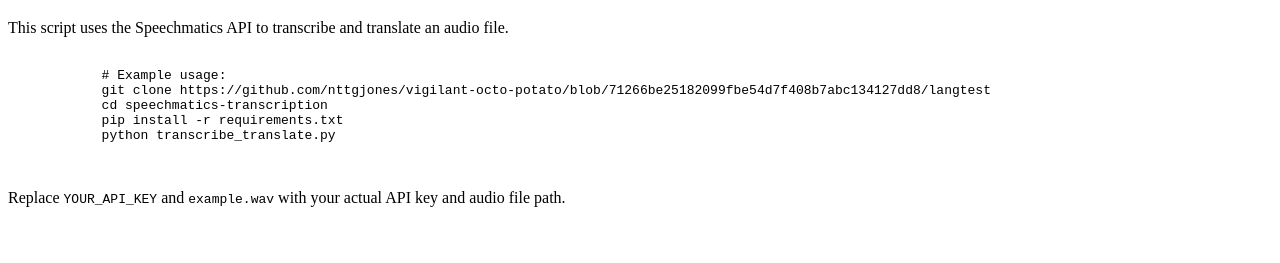
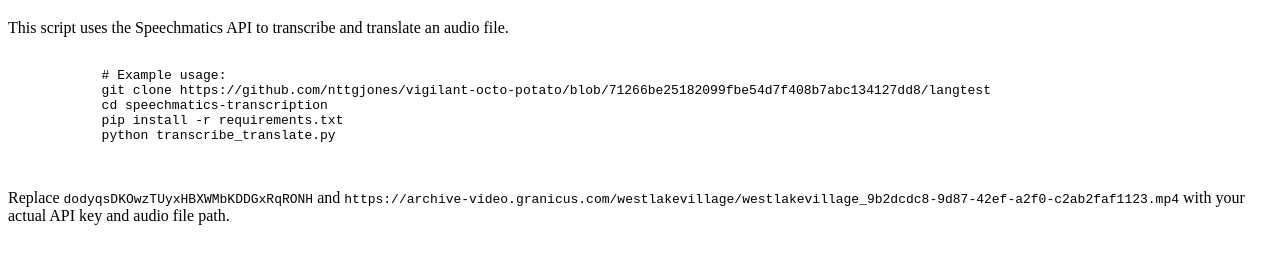
Before and after one commit to nttgjones/vigilant-octo-potato, a plain HTML site: page index.html in a window 1280 px wide. Shown: the part 61-324 px from the top of the page. Drawn offline with Linux system fonts and the light colour scheme.

Commit message:
Update index.html

```diff
--- a/index.html
+++ b/index.html
@@ -17,6 +17,6 @@
             python transcribe_translate.py
         </code>
     </pre>
-    <p>Replace <code>YOUR_API_KEY</code> and <code>example.wav</code> with your actual API key and audio file path.</p>
+    <p>Replace <code>dodyqsDKOwzTUyxHBXWMbKDDGxRqRONH</code> and <code>https://archive-video.granicus.com/westlakevillage/westlakevillage_9b2dcdc8-9d87-42ef-a2f0-c2ab2faf1123.mp4</code> with your actual API key and audio file path.</p>
 </body>
 </html>
```
